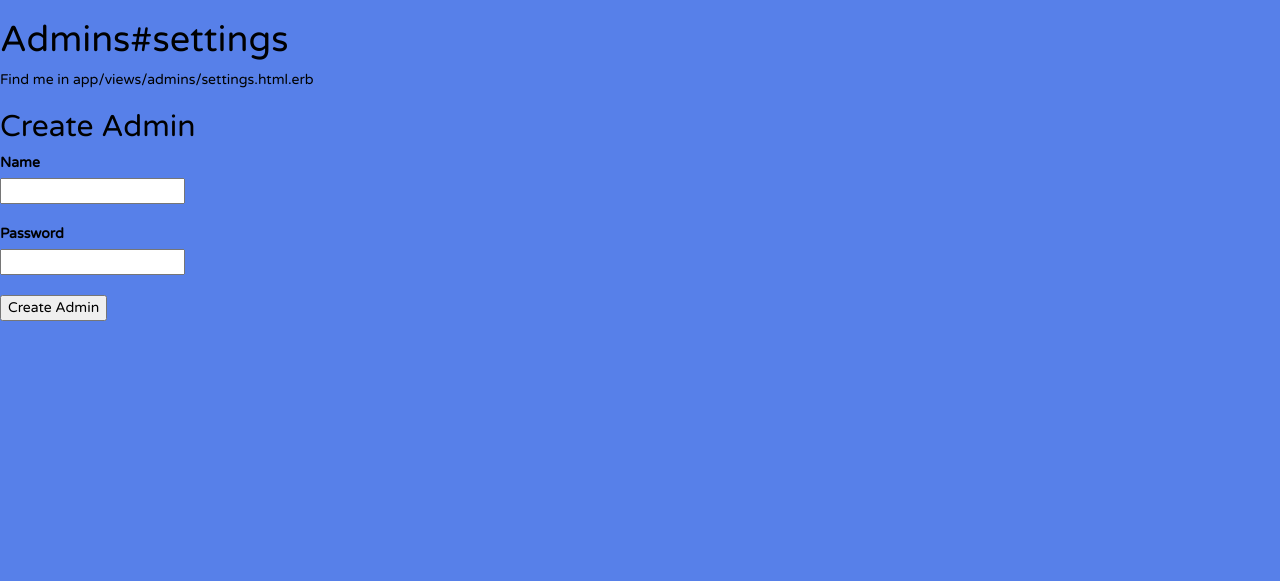
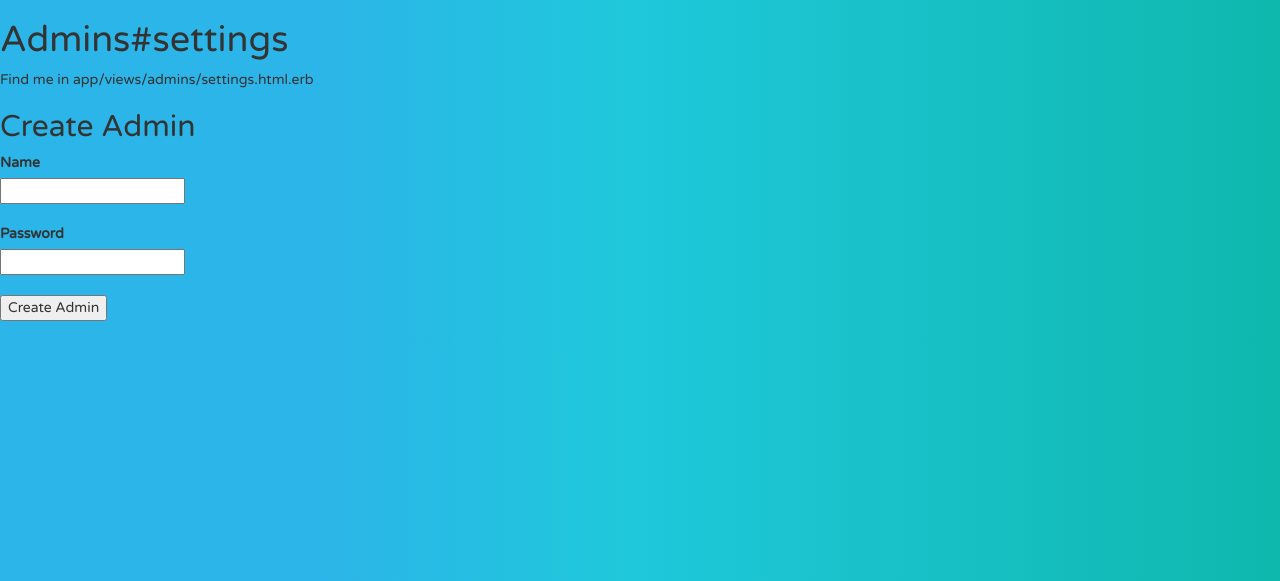
Before and after one commit to raphaelzin/EasyOrder, a Rails app: page /admins/settings in a window 1280 px wide. Shown: the top 581 px of the page. Run offline with Rails 7, Linux system fonts and the light colour scheme; style sheets or scripts are compiled from the project's sources; parts of the project's set-up code (start-up, migrations or seed data) failed here and were passed over; some libraries are stand-ins or nearby versions.

Commit message:
Small design changes

```diff
--- a/app/assets/stylesheets/application.css
+++ b/app/assets/stylesheets/application.css
@@ -50,9 +50,19 @@
 
 body
 {
-	background-color: #5780E9;
 	font-family: 'Varela Round', sans-serif;
-	/*#36d17f*/
+	/*background-color: #5780E9;*/
+	/*background-color: #15161C;*/
+
+	/*1fc8db*/
+	background: #1fc8db; /* fallback for old browsers */
+
+	background: linear-gradient(to left, #0fb8ad 0%, #1fc8db 51%, #2cb5e8 75%);
+	background: -webkit-linear-gradient(to left, #0fb8ad 0%, #1fc8db 51%, #2cb5e8 75%); /* Chrome 10-25, Safari 5.1-6 */
+	/*background: -webkit-linear-gradient(to left, #314755 , #26a0da); /* Chrome 10-25, Safari 5.1-6 */*/
+	/*background: linear-gradient(to left, #314755 , #26a0da);  W3C, IE 10+/ Edge, Firefox 16+, Chrome 26+, Opera 12+, Safari 7+ */
+
+
 	color: #000;
 
 }
@@ -86,7 +96,6 @@ body
 	height: 100px;
 	width: 100px;
 }
-
 
 hr
 {
--- a/app/views/admins/home.html.erb
+++ b/app/views/admins/home.html.erb
@@ -24,7 +24,7 @@
 
 <%= link_to admins_dishes_path  do %>
 	<div class="homeCard col-xs-12">
-		<%= image_tag "menu", class: "cardImage" %>
+		<%= image_tag "dishes", class: "cardImage" %>
 		<%= t(:dishes) %>
 	</div>
 <% end %>
--- a/app/views/layouts/application.html.erb
+++ b/app/views/layouts/application.html.erb
@@ -32,10 +32,12 @@
       </div>
     <%end%>
 
-    <% "Admin: #{current_admin.present?}
+    <div style="color:#fff;">
+      <% "Admin: #{current_admin.present?}
      Client: #{current_client.present?}
      Waiter: #{current_waiter.present?}
      Table: #{current_table.present?}" %>
+   </div>
 
     <%= yield %>
 
```
Also changed, not shown: app/views/tables/home.html.erb (+9 -16 lines), app/assets/images/categories_list.png, app/assets/images/dishes.png (added), app/assets/images/menu.png, app/assets/images/settings.png, app/assets/images/stats.png, app/assets/images/tables.png, app/assets/images/waiter.png, 1 other file.
